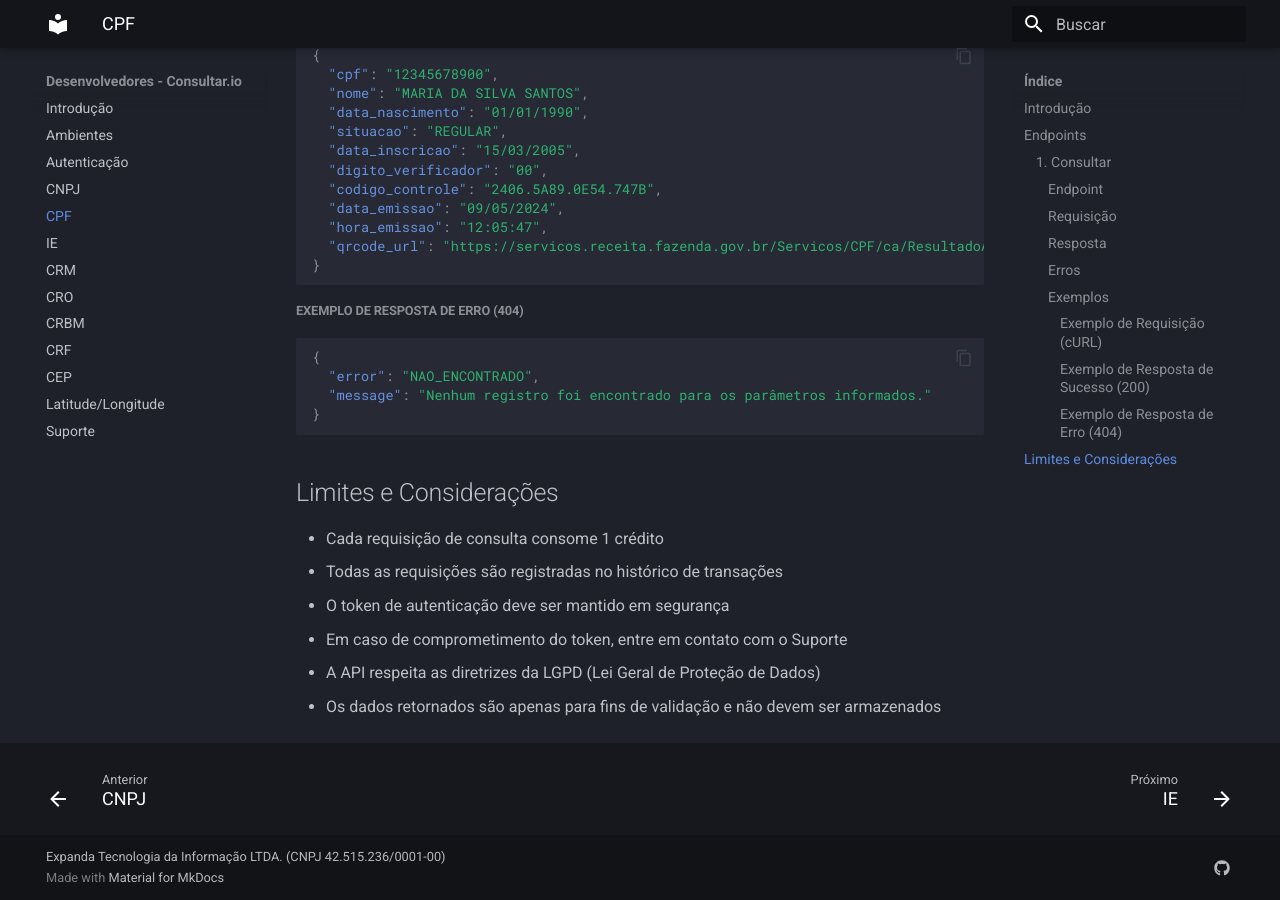
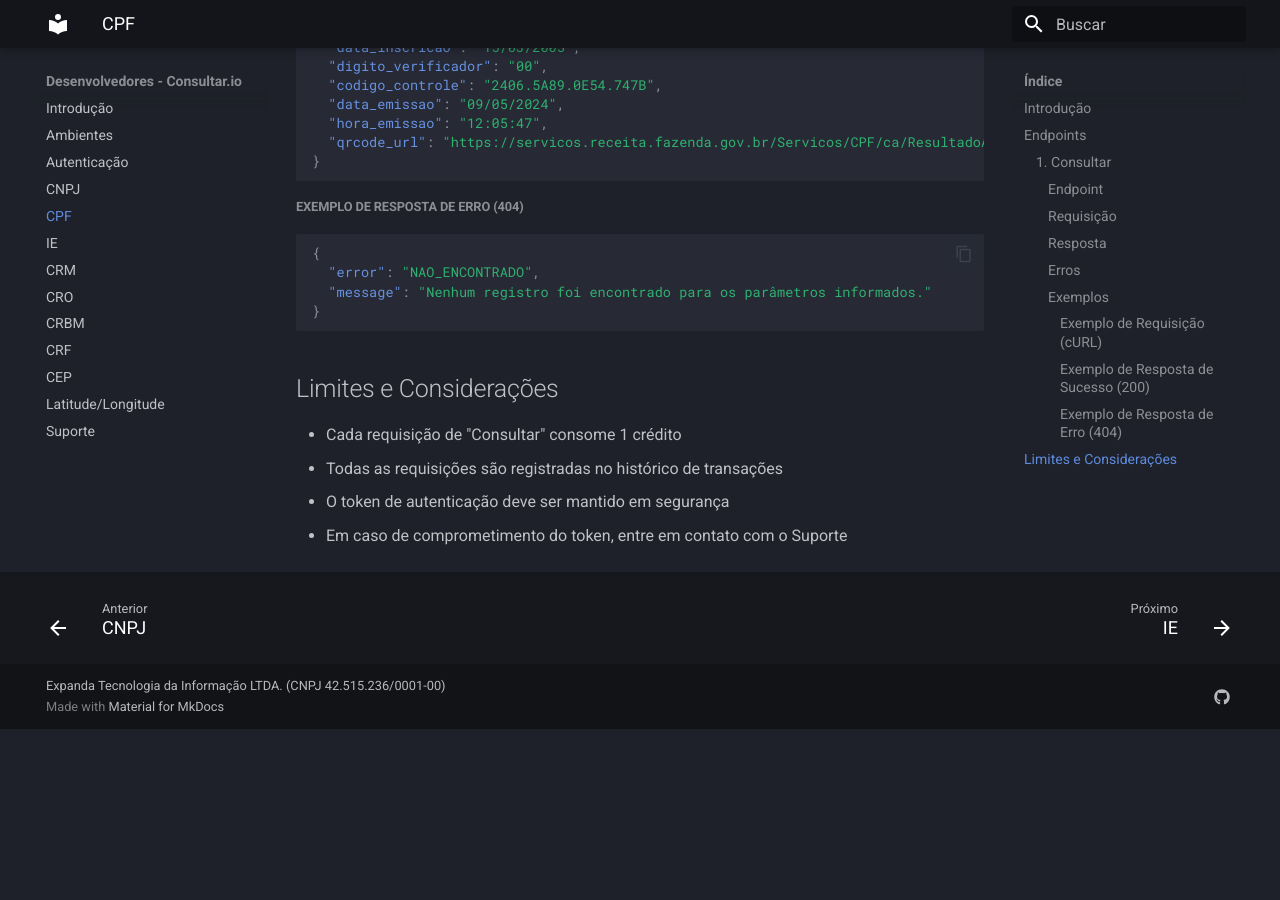
Before and after one commit to consultar-io/doc, an MkDocs documentation site: the page built from docs/cpf.md, in a window 1280 px wide and 900 px high, scrolled down 2196 px. Built offline with MkDocs 1.6.1 and Material for MkDocs 9.7.7, drawn with Linux system fonts in a browser that asks for light colours; after the commit the page ends 2925 px from its top, so only the background shows below that; some of the changed text lies outside the part shown.

Commit message:
Update CPF API documentation to remove beta warning and clarify credit consumption
- Removed the beta warning section to indicate the API's stable status.
- Clarified that each "Consultar" request consumes 1 credit for better understanding.

```diff
--- a/docs/cpf.md
+++ b/docs/cpf.md
@@ -4,10 +4,6 @@
 
 Esta API permite consultar e buscar informações sobre pessoas físicas
 registradas no Cadastro de Pessoas Físicas (CPF) do Brasil.
-
-!!! warning "API em Beta"
-
-    Essa API está em Beta, entre em contato com o Suporte para solicitar acesso.
 
 ## Endpoints
 
@@ -86,9 +82,7 @@
 
 ## Limites e Considerações
 
-- Cada requisição de consulta consome 1 crédito
+- Cada requisição de "Consultar" consome 1 crédito
 - Todas as requisições são registradas no histórico de transações
 - O token de autenticação deve ser mantido em segurança
 - Em caso de comprometimento do token, entre em contato com o Suporte
-- A API respeita as diretrizes da LGPD (Lei Geral de Proteção de Dados)
-- Os dados retornados são apenas para fins de validação e não devem ser armazenados
```
